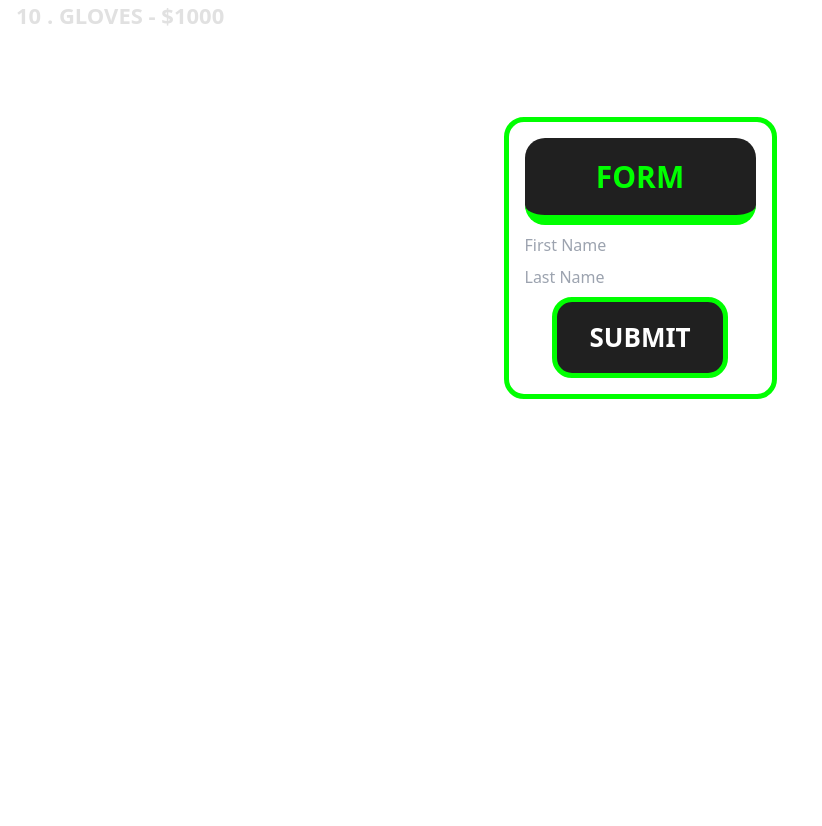
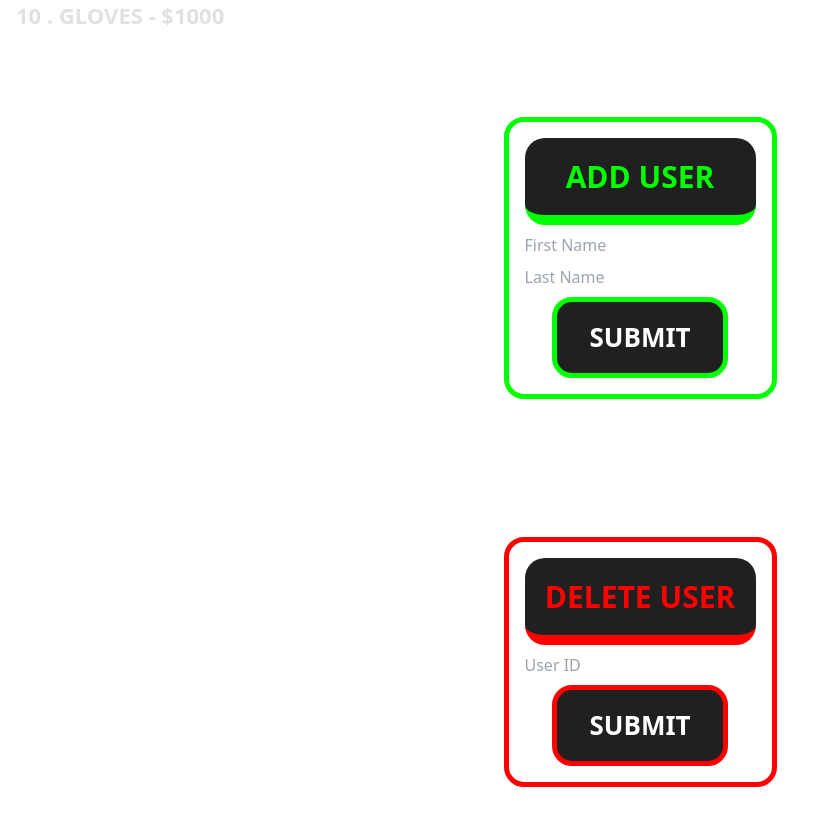
Before and after one commit to PouryaSoleimani/REACT-LIBRARIES, a React (Vite) app: page /json-server in a window 1280 px wide. Shown: the part 460-1286 px from the top of the page, without its empty margins (0-822 px from the left). Before the commit the page ends 933 px from the top, so only its background shows below. Built offline with nearby package versions, Linux system fonts and the light colour scheme; data requests are answered from the project's data file.

Commit message:
JSON SERVER

```diff
--- a/src/JSON-SERVER/JsonServer.tsx
+++ b/src/JSON-SERVER/JsonServer.tsx
@@ -16,7 +16,9 @@ const Form = styled.form`display : flex ; flex-direction : column ; align-items:
 const FormTitle = styled(PageTitle)`border-radius : 20px;`
 const Button = styled.button`padding : 1rem 2rem; border-radius : 20px ; border: 5px solid lime ; background-color : #202020; color : white ; font-size : 26px; font-weight : 900;`
 
-
+const DeleteForm = styled(Form)`border : 5px solid red; `
+const DeleteFormTitle = styled(FormTitle)`border-radius : 20px; color : red; border-bottom : 10px solid red;`
+const DeleteButton = styled(Button)`border : 5px solid red;`
 
 // COMPONENT ===============================================================================================================================================
 const JsonServer = () => {
@@ -27,7 +29,7 @@ const JsonServer = () => {
 
   useEffect(() => { fetcher() }, [])
 
-  // FORM
+  // FORM - {POST}
   const [firstName, setFirstName] = useState('')
   const [lastName, setLastName] = useState('')
 
@@ -41,7 +43,22 @@ const JsonServer = () => {
     setFirstName(''); setLastName('')
   }
 
+  // FORM - {DELETE}
+  const [id, setId] = useState('')
 
+  const notify2 = () => toast.error('User Deleted', { style: { borderRadius: '10px', background: '#333', color: '#fff', border: "3px solid red", fontWeight: 900 } })
+
+  function deleteUserHandler(event: React.FormEvent<HTMLFormElement>) {
+    event.preventDefault()
+    axios.delete(`http://localhost:3000/users/${id}`)
+      .then(response => {
+        console.log(response);
+        if (response.status === 200) { notify2() }
+      }
+      )
+
+
+  }
 
   return (
     <Wrapper>
@@ -54,11 +71,19 @@ const JsonServer = () => {
 
       <FormWrapper>
         <Form onSubmit={submitHandler}>
-          <FormTitle>FORM</FormTitle>
+          <FormTitle>ADD USER</FormTitle>
           <input className='p-4 text-xl text-black rounded-xl' type="text" placeholder='First Name' value={firstName} onChange={event => setFirstName(event.target.value)} />
           <input className='p-4 text-xl text-black rounded-xl' type="text" placeholder='Last Name' value={lastName} onChange={event => setLastName(event.target.value)} />
           <Button>SUBMIT</Button>
         </Form>
+      </FormWrapper>
+
+      <FormWrapper>
+        <DeleteForm onSubmit={deleteUserHandler}>
+          <DeleteFormTitle>DELETE USER</DeleteFormTitle>
+          <input className='p-4 text-xl text-black rounded-xl' type="text" placeholder='User ID' value={id} onChange={event => setId(event.target.value)} />
+          <DeleteButton>SUBMIT</DeleteButton>
+        </DeleteForm>
       </FormWrapper>
 
     </Wrapper>
```
Also changed, not shown: src/JSON-SERVER/JSON-SERVER-TUTORIAL.md (+5 -2 lines).
